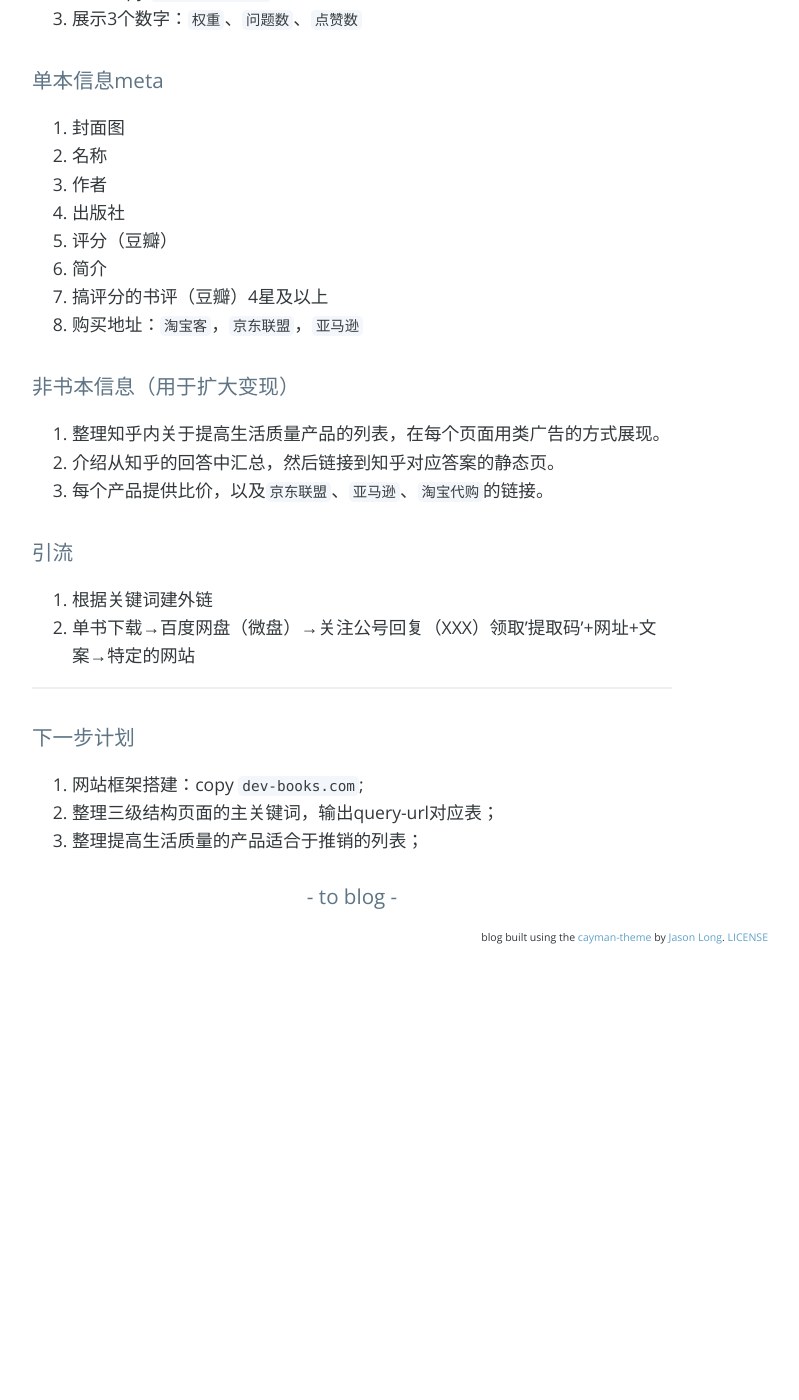
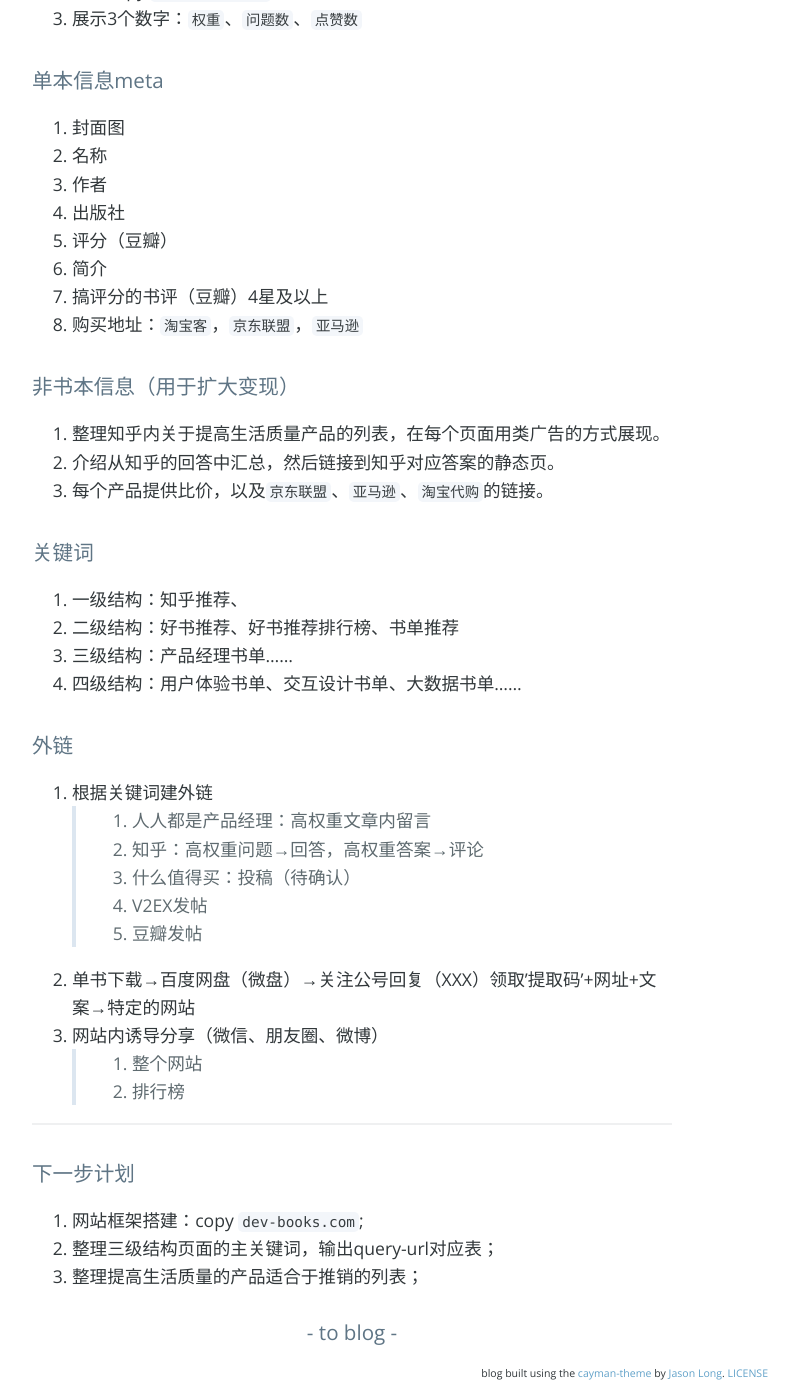
Before and after one commit to shaneliu/shaneliu.github.io, a Jekyll site: the page built from _posts/2017-05-06-dev-books.md, in a window 1280 px wide and 1400 px high, scrolled down 920 px. Shown: the whole window, without its empty margins (288-1087 px from the left). Built offline with Jekyll 4.4.1, drawn with Linux system fonts in a browser that asks for light colours; nearby versions of some CDN libraries; comment, search, counter and statistics services are not loaded; before the commit the page ends 1884 px from its top, so only the background shows below that.

Commit message:
append dev-books

```diff
--- a/_posts/2017-05-06-dev-books.md
+++ b/_posts/2017-05-06-dev-books.md
@@ -18,7 +18,7 @@ description: 这是一个知乎推荐最多书单的网站，
 >5. 运营：用户运营、活动运营……
 4. 特殊关联：从tag维度对书进行另一类的聚合
 
-### 排行版 ###
+### 结构 ###
 
 1. 按权重 top 15
 2. 样式copy `dev-books.com`
@@ -41,10 +41,25 @@ description: 这是一个知乎推荐最多书单的网站，
 2. 介绍从知乎的回答中汇总，然后链接到知乎对应答案的静态页。
 3. 每个产品提供比价，以及`京东联盟`、`亚马逊`、`淘宝代购`的链接。
 
-### 引流 ###
+### 关键词 ###
+
+1. 一级结构：知乎推荐、
+2. 二级结构：好书推荐、好书推荐排行榜、书单推荐
+3. 三级结构：产品经理书单……
+4. 四级结构：用户体验书单、交互设计书单、大数据书单……
+
+### 外链 ###
 
 1. 根据关键词建外链
+>1. 人人都是产品经理：高权重文章内留言
+>2. 知乎：高权重问题→回答，高权重答案→评论
+>3. 什么值得买：投稿（待确认）
+>4. V2EX发帖
+>5. 豆瓣发帖
 2. 单书下载→百度网盘（微盘）→关注公号回复（XXX）领取'提取码'+网址+文案→特定的网站
+3. 网站内诱导分享（微信、朋友圈、微博）
+>1. 整个网站
+>2. 排行榜
 
 
 ---------------------
```
